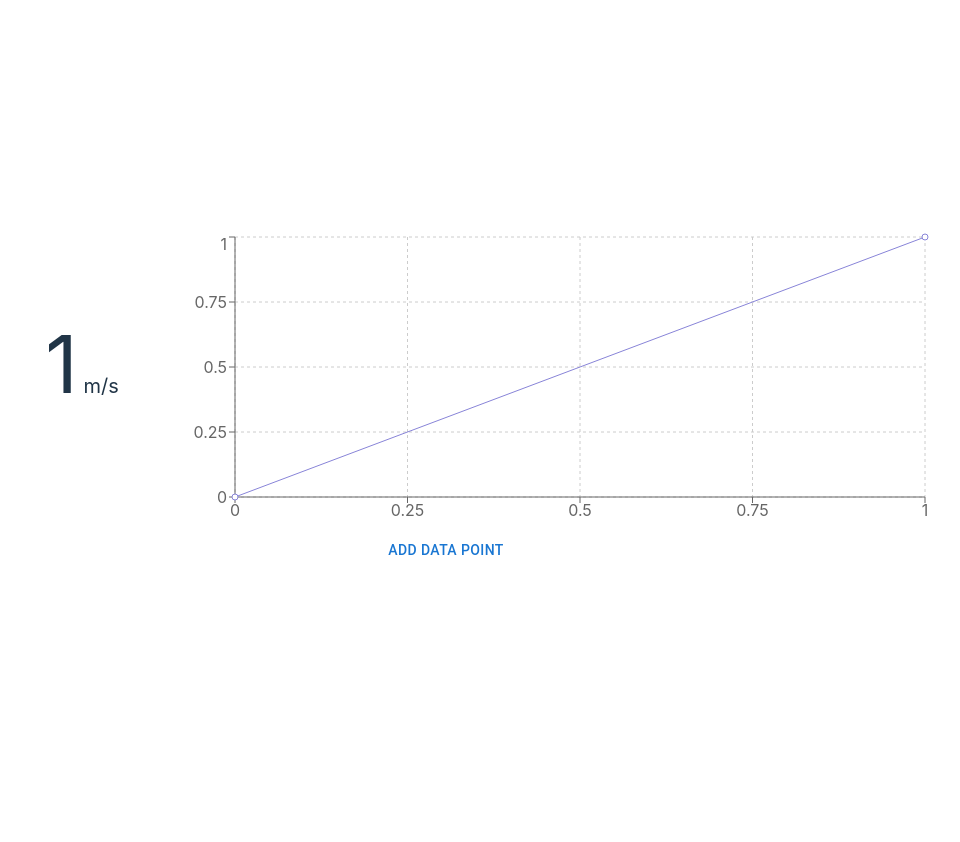
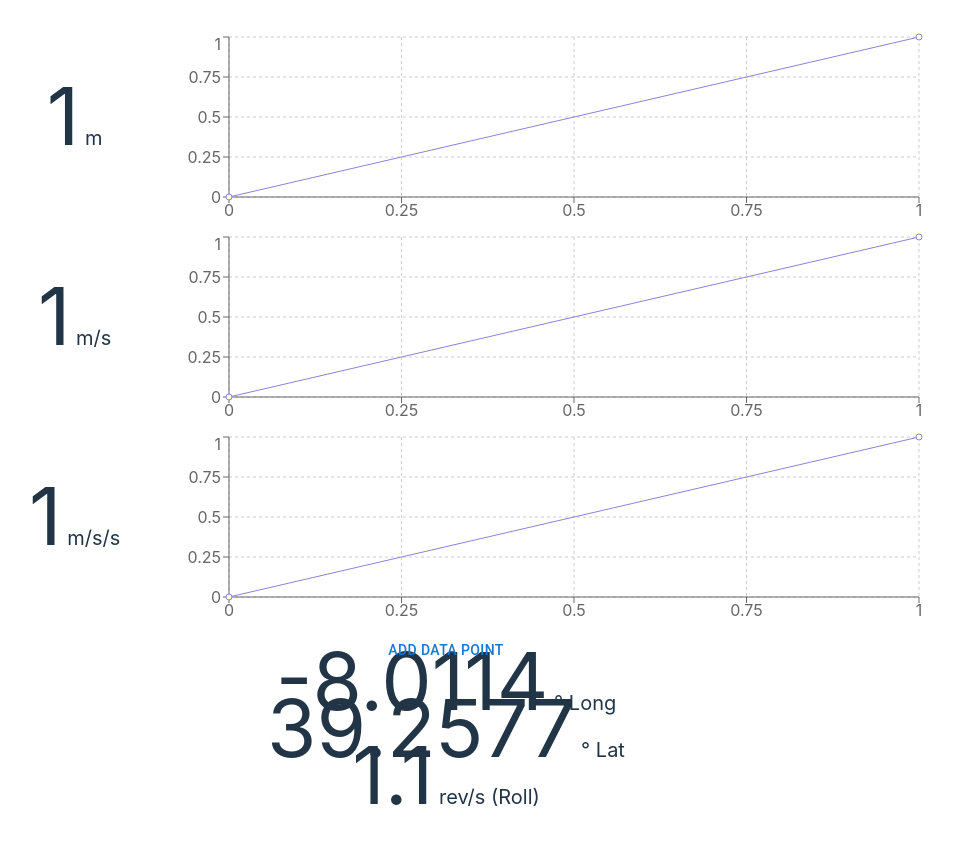
Before and after one commit to EJSRobinson/design22-mission-control, a React (Vite) app: page / in a window 1280 px wide. Shown: the whole page, without its empty margins (194-1154 px from the left). Before the commit the page ends 800 px from the top, so only its background shows below. Built offline with nearby package versions, Linux system fonts and the light colour scheme.

Commit message:
progress..

```diff
--- a/src/App.tsx
+++ b/src/App.tsx
@@ -31,16 +31,42 @@ function App() {
     setValue(value + 1);
   }
 
+  const long = -8.0114;
+  const lat = 39.2577;
+  const rr = 1.1;
+  const alt = chartData;
+  const vel = chartData;
+  const acc = chartData;
+
   return (
     <div>
       <Box>
         <Grid container spacing={0}>
           <Grid item xs={2}>
-            <Box sx={{ mt: 15 }}>
+            <Box sx={{ mt: 9 }}>
               <Metric
-                value={Math.round(chartData[chartData.length - 1].value)}
+                value={Math.round(alt[alt.length - 1].value)}
+                unit='m'
+                key={`k_${alt.length}`}
+              />
+            </Box>
+          </Grid>
+          <Grid item xs={10}>
+            <PackedLine
+              yunit={'Altiude (m)'}
+              xunit={'Time (s)'}
+              data={alt}
+              key={`pc_${alt.length}`}
+            />
+          </Grid>
+        </Grid>
+        <Grid container spacing={0}>
+          <Grid item xs={2}>
+            <Box sx={{ mt: 9 }}>
+              <Metric
+                value={Math.round(vel[vel.length - 1].value)}
                 unit='m/s'
-                key={`k_${chartData.length}`}
+                key={`k_${vel.length}`}
               />
             </Box>
           </Grid>
@@ -48,8 +74,27 @@ function App() {
             <PackedLine
               yunit={'Velocity (m/s)'}
               xunit={'Time (s)'}
-              data={chartData}
-              key={`pc_${chartData.length}`}
+              data={vel}
+              key={`pc_${vel.length}`}
+            />
+          </Grid>
+        </Grid>
+        <Grid container spacing={0}>
+          <Grid item xs={2}>
+            <Box sx={{ mt: 9 }}>
+              <Metric
+                value={Math.round(acc[acc.length - 1].value)}
+                unit='m/s/s'
+                key={`k_${acc.length}`}
+              />
+            </Box>
+          </Grid>
+          <Grid item xs={10}>
+            <PackedLine
+              yunit={'Acceleration (m/s/s)'}
+              xunit={'Time (s)'}
+              data={acc}
+              key={`pc_${acc.length}`}
             />
           </Grid>
         </Grid>
@@ -61,6 +106,9 @@ function App() {
       >
         Add Data Point
       </Button>
+      <Metric value={long} unit='° Long' />
+      <Metric value={lat} unit='° Lat' />
+      <Metric value={rr} unit='rev/s (Roll)' />
     </div>
   );
 }
--- a/src/PackedLine.tsx
+++ b/src/PackedLine.tsx
@@ -24,7 +24,7 @@ export default function PackedLine(props: PackedLineProps) {
   console.log(data.length);
   return (
     <>
-      <ResponsiveContainer width={800} height={300} key={`rc_${data.length}`}>
+      <ResponsiveContainer width={800} height={200} key={`rc_${data.length}`}>
         <LineChart
           data={data}
           margin={{
```
Also changed, not shown: package.json (+4 -4 lines).
